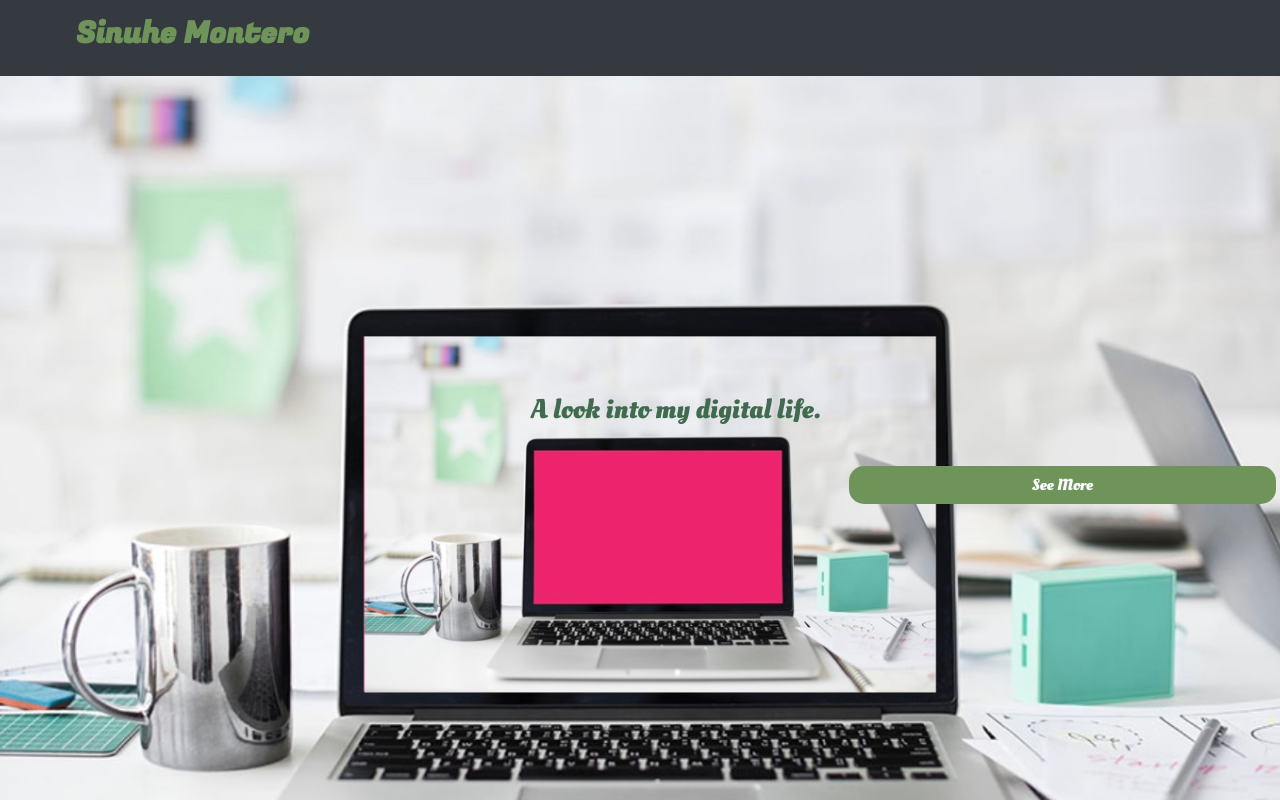
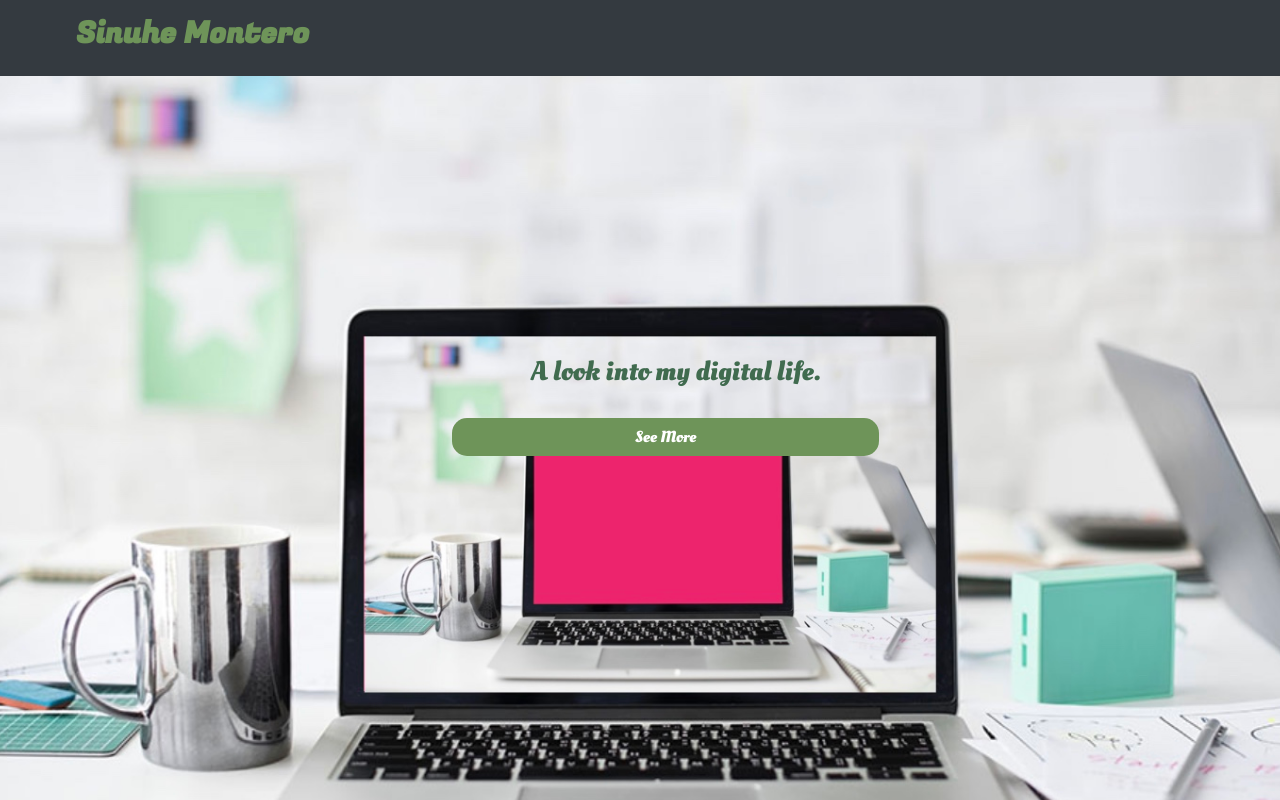
Before and after one commit to Sinuhem23/React-Portfolio, a React (Create React App) app: page / in a window 1280 px wide. Shown: the top 800 px of the page. Built offline with nearby package versions, Linux system fonts and the light colour scheme.

Commit message:
correcting mobile error on nav

```diff
--- a/src/components/LandingPG/landingPg.css
+++ b/src/components/LandingPG/landingPg.css
@@ -78,8 +78,8 @@
     background-color: rgb(110, 148, 89);
     text-align: center;
     color: rgb(255, 255, 255);
-    margin-top: 20px;
-    margin-left: 33%;
+    margin-top: 10px;
+    margin-left: 2%;
 
     border-radius: 15px;
     font-weight: bold;
@@ -95,7 +95,7 @@
     font-weight: bold;
     padding: 10px;
     margin-left: 36px;
-    margin-top: 12%;
+    margin-top: 9%;
     color: rgb(64, 107, 79);
   }
 }
--- a/src/components/Nav/nav.css
+++ b/src/components/Nav/nav.css
@@ -80,7 +80,7 @@ nav ul li a:hover::after {
 }
 .navBtns {
   font-family: 'Fugaz One', cursive;
-  margin-left: 75%;
+  margin-left: 60%;
 }
 
 @keyframes slideIn {
```
